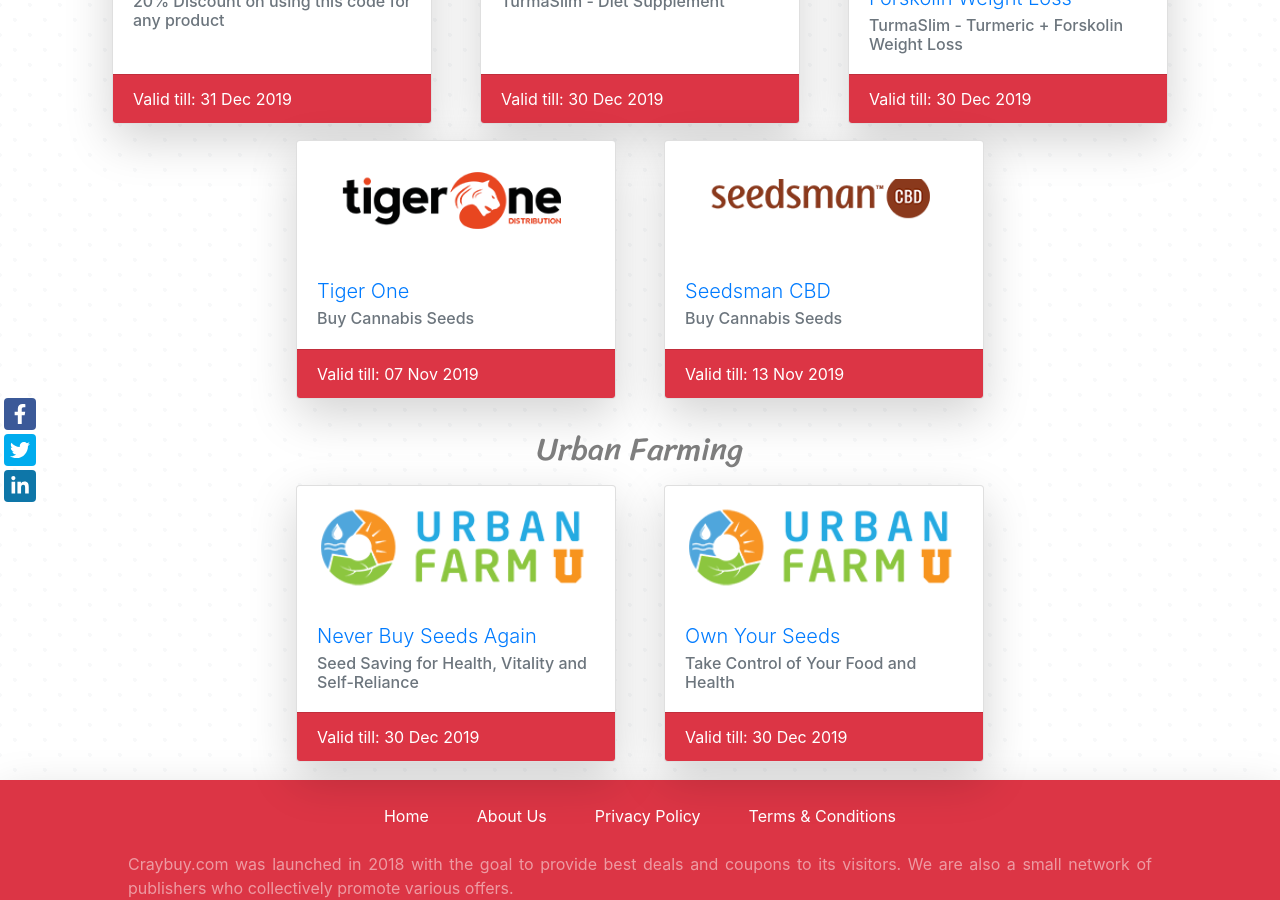
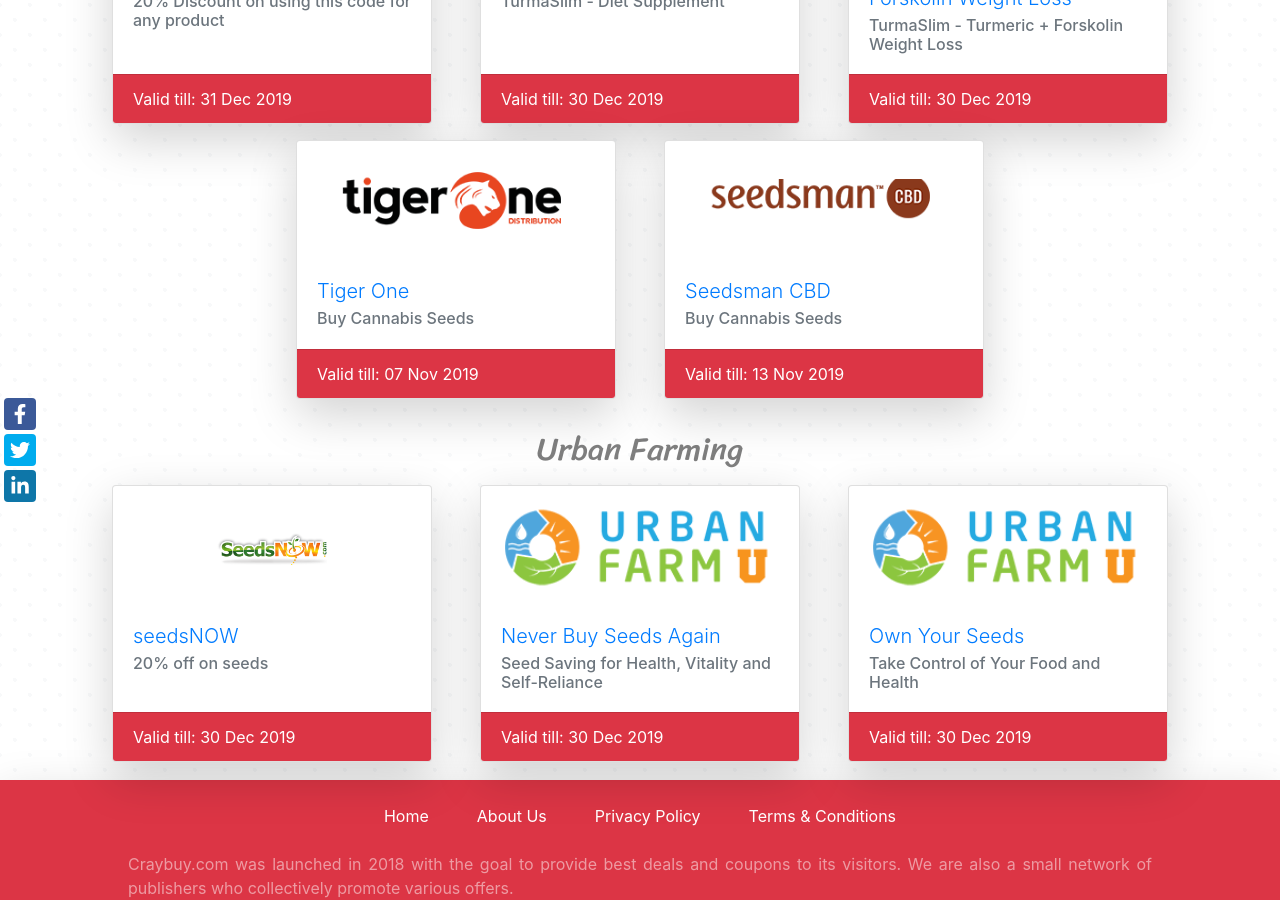
Before and after one commit to surbhi2406/craybuy, a Jekyll site: the page built from index.html, in a window 1280 px wide and 900 px high, scrolled down 2875 px. Built offline with Jekyll 4.4.1, drawn with Linux system fonts in a browser that asks for light colours.

Commit message:
Update from Forestry.io surbhi2406 updated index.html

```diff
--- a/index.html
+++ b/index.html
@@ -308,6 +308,15 @@
 - name: Urban Farming
   description: ''
   coupons:
+  - name: seedsNOW
+    logo: "/uploads/06k4PRl9jQvIIsn6Yz4ojpi.h200.w200.flpad.v40.bffffff.png"
+    link: https://www.seedsnow.com/?rfsn=3365960.158ba8
+    code: URBAN20
+    isNew: false
+    expiry: 2019-12-30 18:30:00 +0000
+    subtitle: 20% off on seeds
+    desc: Interested in urban farming why not buy some seeds for your home and also
+      get a good discount.
   - name: Never Buy Seeds Again
     logo: "/uploads/unnamed.png"
     link: https://dd200.isrefer.com/go/NeverBuySeeds/vids548/
```
